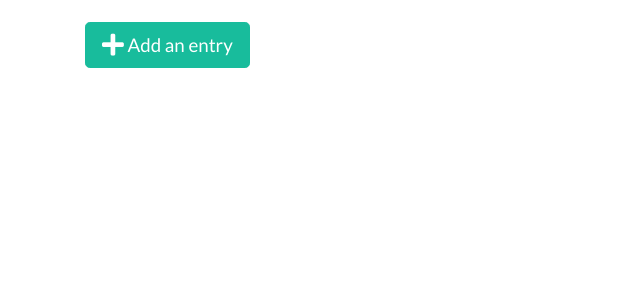
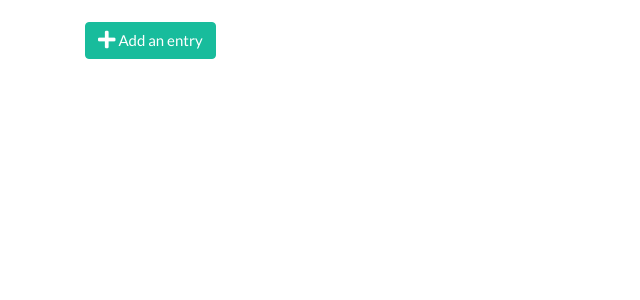
Before and after one commit to MashSoftware/diary-ui, a Flask app: template app/templates/diary.html in a window 1280 px wide. Shown: the part 71-371 px from the top of the page, without its empty margins (0-640 px from the left). Run offline with Flask 2, Linux system fonts and the light colour scheme; the template is opened without the code that fills it, so the values that code supplies are empty; some libraries are stand-ins or nearby versions.

Commit message:
regular sized buttons

```diff
--- a/app/templates/diary.html
+++ b/app/templates/diary.html
@@ -2,7 +2,7 @@
 {% block content %}
 <div class="row">
     <div class="col">
-        <a class="btn btn-success btn-lg" href="#" role="button"><i class="fas fa-plus fa-lg"></i> Add an entry</a>
+        <a class="btn btn-success" href="#" role="button"><i class="fas fa-plus fa-lg"></i> Add an entry</a>
     </div>
 </div>
 {% endblock %}
```
